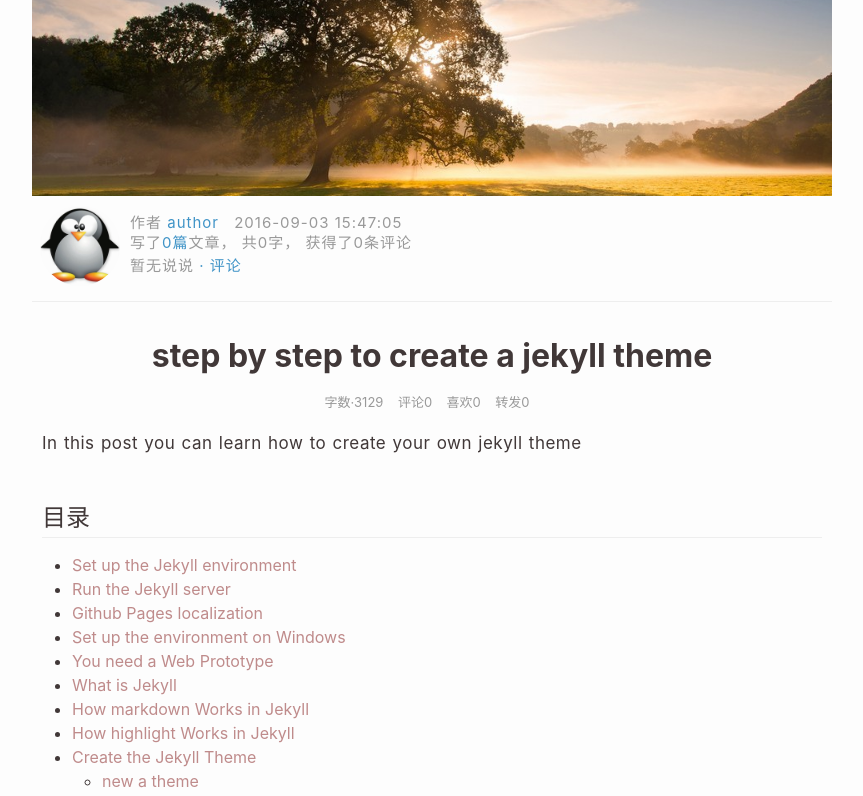
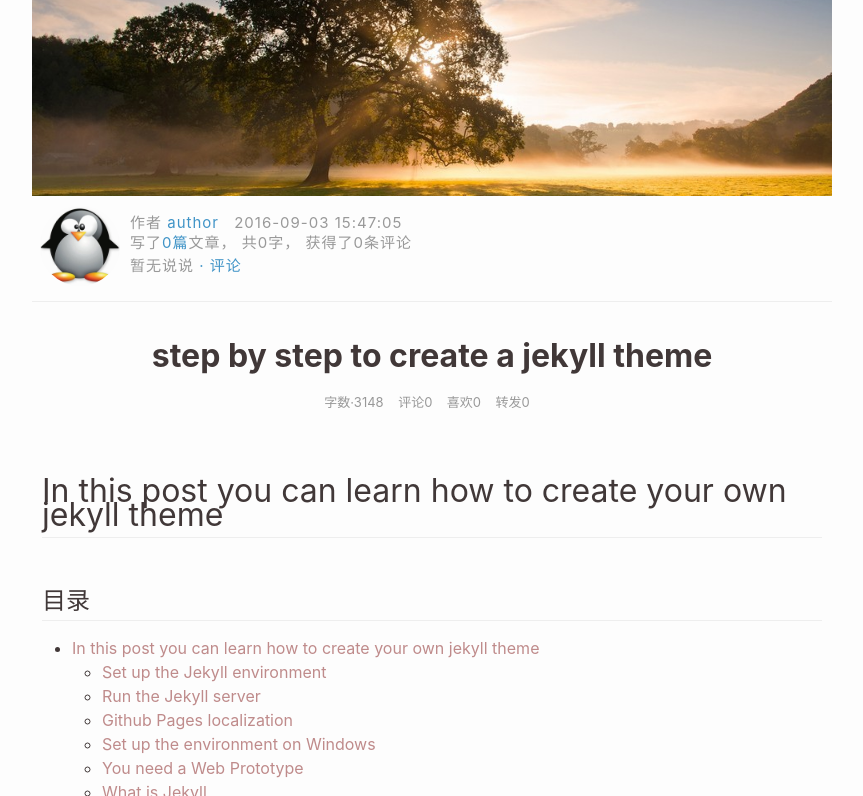
Before and after one commit to jokinkuang/stepbystep, a Jekyll site: the page built from _posts/jekyll/2016-9-3-stey-by-step-to-create-a-jekyll-theme.md, in a window 1280 px wide and 900 px high, cut to the strip 104-900 px from the top of the window. Shown: the whole strip, without its empty margins (208-1071 px from the left). Built offline with Jekyll 4.4.1, drawn with Linux system fonts in a browser that asks for light colours; nearby versions of some CDN libraries; comment, search, counter and statistics services are not loaded.

Commit message:
@Fixbug a rendering bug if the post.md starts with # it would cause head.meta render error

```diff
--- a/_posts/jekyll/2016-9-3-stey-by-step-to-create-a-jekyll-theme.md
+++ b/_posts/jekyll/2016-9-3-stey-by-step-to-create-a-jekyll-theme.md
@@ -8,7 +8,7 @@ pid: 20160903-154705
 # excerpt: ""
 # you can override the settings in _config.yml here !!
 ---
-In this post you can learn how to create your own jekyll theme
+# In this post you can learn how to create your own jekyll theme
 
 {% include toc %}
 
```
Also changed, not shown: 1 other file.
